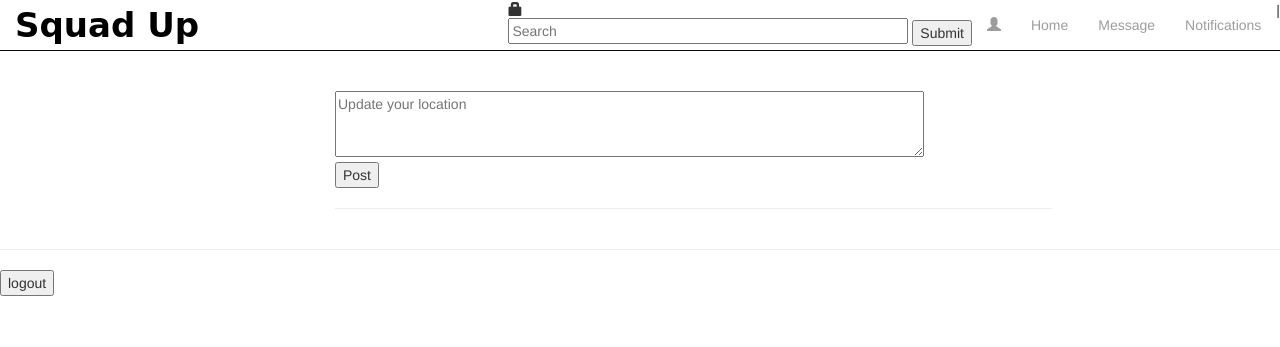
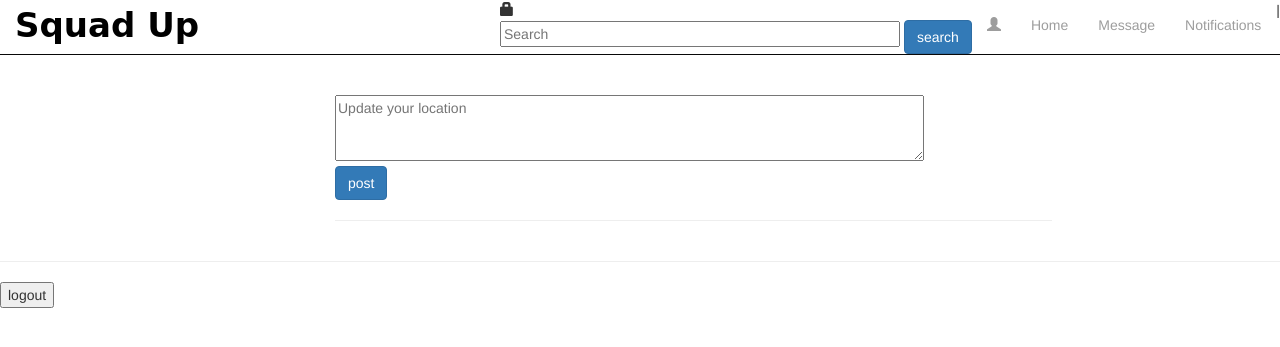
Before and after one commit to FelixRiegBaumhauer/squadup, a Flask app: template templates/main.html in a window 1280 px wide. Shown: the top 347 px of the page. Run offline with Flask 2, Linux system fonts and the light colour scheme; the template is opened without the code that fills it, so the values that code supplies are empty; some libraries are stand-ins or nearby versions.

Commit message:
update submit btns

```diff
--- a/app.py
+++ b/app.py
@@ -17,10 +17,16 @@ ALLOWED_EXTENSIONS = set(['png', 'jpg', 'jpeg'])
 
 app.config['UPLOAD_FOLDER'] = UPLOAD_FOLDER
 
-@app.route("/")
+@app.route("/", methods=["GET","POST"])
 def main():
     if(secret in session):
-        return render_template('main.html')
+        if request.method=="GET":
+            return render_template('main.html')
+        else:
+            if request.form["submit"]=="post":
+                return "fxn to update current location"
+            else:
+                return "fxn to search"
     return render_template("login.html")
 
 
--- a/devlog.txt
+++ b/devlog.txt
@@ -22,3 +22,5 @@ felixR -- 2017-01-09 21:00--reconfigured the database, along with small aestheti
 felixR  2017-01-09 21:35--Fixed the until then non working mechanism meant to pull entered schedules and place them in the database, nw users can enter their schedules, issue still remaining: users can continuslly add schedules, ie there is no restriction on auser claiming that they have 10 schedules
 
 kathyL -- 2017-01-10 00:34--added a return most updated version of user schedule in schedule.py to show in profile page. made upload button work--users now upload to static/images folder. also changed what gets display on profile page. if they already inputted a schedule, then schedule will show. if not, a form will show.
+
+kathyL -- 2017-01-10 7:50--made app able to process 2 different forms by selection of button
--- a/templates/main.html
+++ b/templates/main.html
@@ -39,9 +39,9 @@
         <div class="navbar-collapse collapse">
             <ul class="nav navbar-nav navbar-right">
 				<li><i class="glyphicon glyphicon-lock"></i>
-					<form>
+					<form method="POST">
 						<input type="text" name="search" placeholder="Search" style="position: relative; top:-2px; width: 400px">
-					<button type="submit">Submit</button>
+					<input type="submit" name="submit" value="search"  class="btn btn-primary">
 
 </form>
 					</li>
@@ -63,7 +63,7 @@
         <div class="col-sm-7  col-sm-push-3" >
 
 
-							<form>
+							<form method="POST">
 								<br>
 								<textarea rows="3" cols="70" id="origin" placeholder="Update your location"></textarea>
 								<br>
@@ -74,7 +74,8 @@
       new google.maps.places.Autocomplete(input1, options);
     </script>
 
-							<button type="submit">Post</button>
+		<input type="submit" name="submit" value="post"  class="btn btn-primary">
+
 
 							</form>
 							<hr>
```
